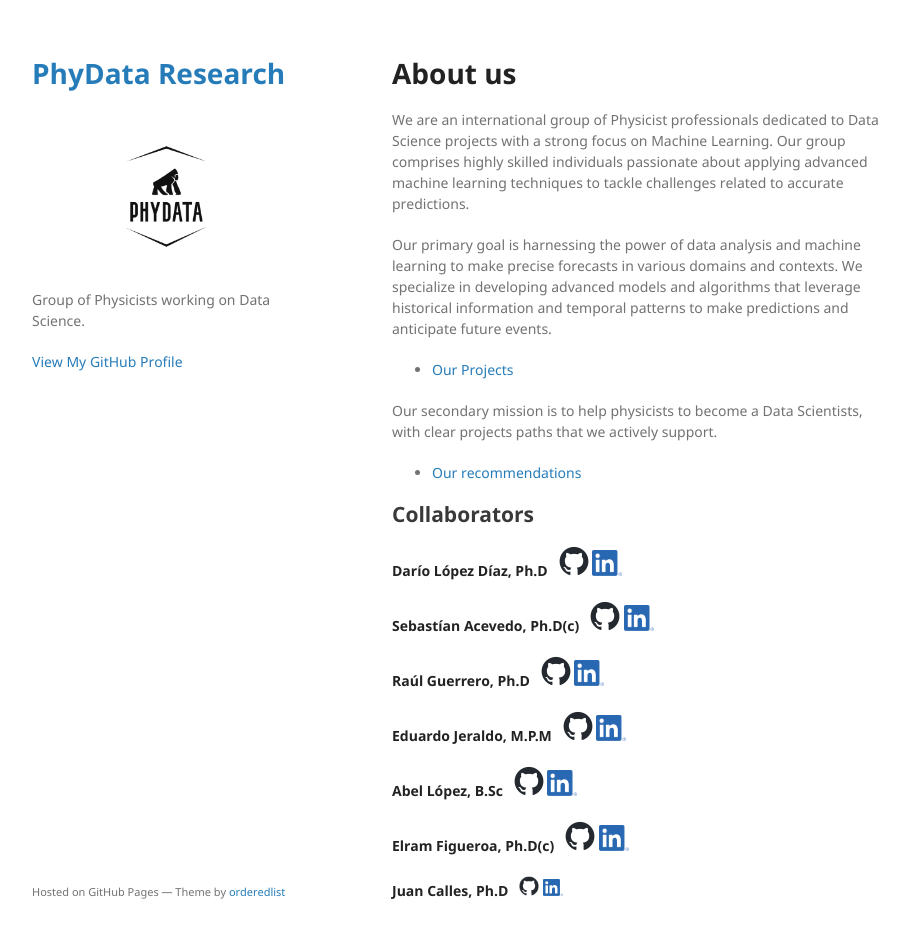
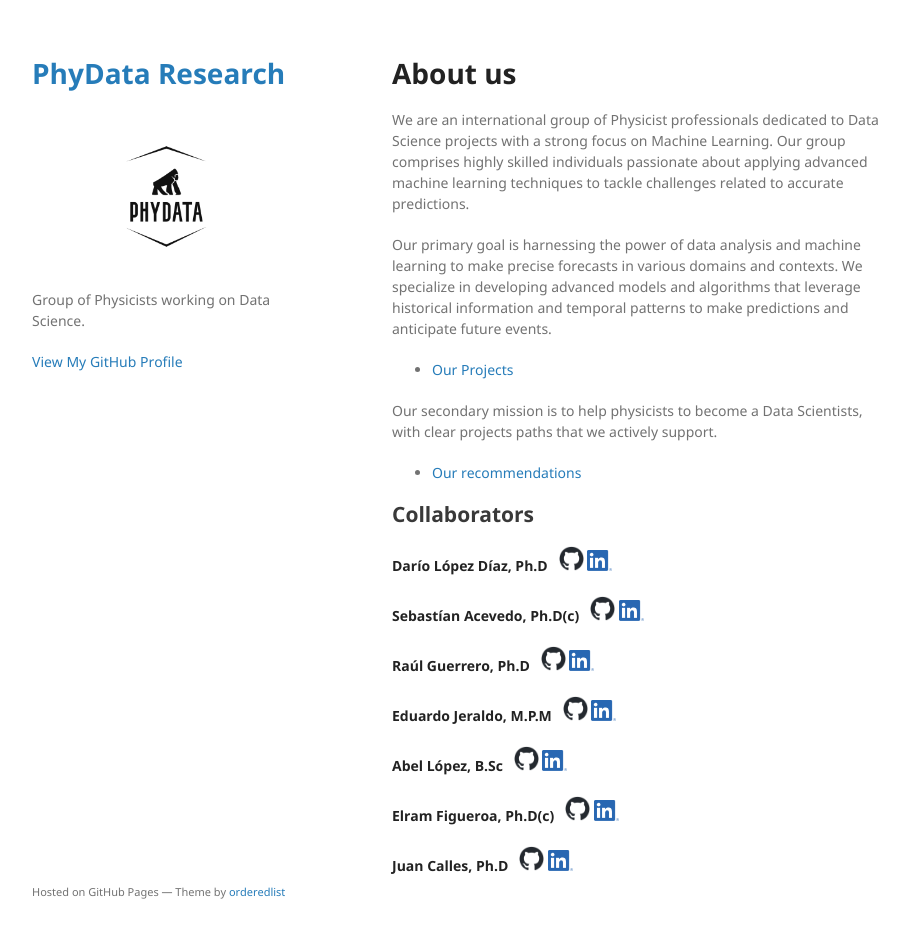
Before and after one commit to PhyData/PhyData.github.io, a Jekyll site: the page built from index.md, in a window 1280 px wide and 971 px high. Shown: the top 938 px of the window, without its empty margins (178-1087 px from the left). Built offline with Jekyll 4.4.1, drawn with Linux system fonts in a browser that asks for light colours; our own code applies the rules of GitHub Pages for plain Markdown files.

Commit message:
Update index.md

```diff
--- a/index.md
+++ b/index.md
@@ -116,16 +116,16 @@ Our secondary mission is to help physicists to become a Data Scientists, with cl
 
 ## Collaborators
 
-**Darío López Díaz, Ph.D** &nbsp; [<img src="github-mark.png" alt="drawing" width="30"/>](https://dariolopezd.github.io/) [<img src="LinkLOGO.png" alt="drawing" width="30"/>](https://www.linkedin.com/in/dar%C3%ADo-l%C3%B3pez-d%C3%ADaz-6b646837/)
+**Darío López Díaz, Ph.D** &nbsp; [<img src="github-mark.png" alt="drawing" width="25"/>](https://dariolopezd.github.io/) [<img src="LinkLOGO.png" alt="drawing" width="25"/>](https://www.linkedin.com/in/dar%C3%ADo-l%C3%B3pez-d%C3%ADaz-6b646837/)
 
-**Sebastían Acevedo, Ph.D(c)** &nbsp; [<img src="github-mark.png" alt="drawing" width="30"/>](https://github.com/sebastianacevedoespinoza) [<img src="LinkLOGO.png" alt="drawing" width="30"/>](https://www.linkedin.com/in/sebasti%C3%A1n-acevedo-espinoza-611b52282/)
+**Sebastían Acevedo, Ph.D(c)** &nbsp; [<img src="github-mark.png" alt="drawing" width="25"/>](https://github.com/sebastianacevedoespinoza) [<img src="LinkLOGO.png" alt="drawing" width="25"/>](https://www.linkedin.com/in/sebasti%C3%A1n-acevedo-espinoza-611b52282/)
 
-**Raúl Guerrero, Ph.D** &nbsp; [<img src="github-mark.png" alt="drawing" width="30"/>]() [<img src="LinkLOGO.png" alt="drawing" width="30"/>](https://www.linkedin.com/in/raul-guerrero-science/)
+**Raúl Guerrero, Ph.D** &nbsp; [<img src="github-mark.png" alt="drawing" width="25"/>]() [<img src="LinkLOGO.png" alt="drawing" width="25"/>](https://www.linkedin.com/in/raul-guerrero-science/)
 
-**Eduardo Jeraldo, M.P.M** &nbsp; [<img src="github-mark.png" alt="drawing" width="30"/>](https://github.com/Lanzet) [<img src="LinkLOGO.png" alt="drawing" width="30"/>](https://www.linkedin.com/in/ejeraldo/)
+**Eduardo Jeraldo, M.P.M** &nbsp; [<img src="github-mark.png" alt="drawing" width="25"/>](https://github.com/Lanzet) [<img src="LinkLOGO.png" alt="drawing" width="25"/>](https://www.linkedin.com/in/ejeraldo/)
 
-**Abel López, B.Sc** &nbsp; [<img src="github-mark.png" alt="drawing" width="30"/>](https://github.com/eibel) [<img src="LinkLOGO.png" alt="drawing" width="30"/>](https://www.linkedin.com/)
+**Abel López, B.Sc** &nbsp; [<img src="github-mark.png" alt="drawing" width="25"/>](https://github.com/eibel) [<img src="LinkLOGO.png" alt="drawing" width="25"/>](https://www.linkedin.com/)
 
-**Elram Figueroa, Ph.D(c)** &nbsp; [<img src="github-mark.png" alt="drawing" width="30"/>]() [<img src="LinkLOGO.png" alt="drawing" width="30"/>](https://www.linkedin.com/in/elram-figueroa-b4847774/)
+**Elram Figueroa, Ph.D(c)** &nbsp; [<img src="github-mark.png" alt="drawing" width="25"/>]() [<img src="LinkLOGO.png" alt="drawing" width="25"/>](https://www.linkedin.com/in/elram-figueroa-b4847774/)
 
-**Juan Calles, Ph.D** &nbsp; [<img src="github-mark.png" alt="drawing" width="20"/>](https://github.com/jcallesh) [<img src="LinkLOGO.png" alt="drawing" width="20"/>](https://www.linkedin.com/in/juan-calles-95590710a/)
+**Juan Calles, Ph.D** &nbsp; [<img src="github-mark.png" alt="drawing" width="25"/>](https://github.com/jcallesh) [<img src="LinkLOGO.png" alt="drawing" width="25"/>](https://www.linkedin.com/in/juan-calles-95590710a/)
```
